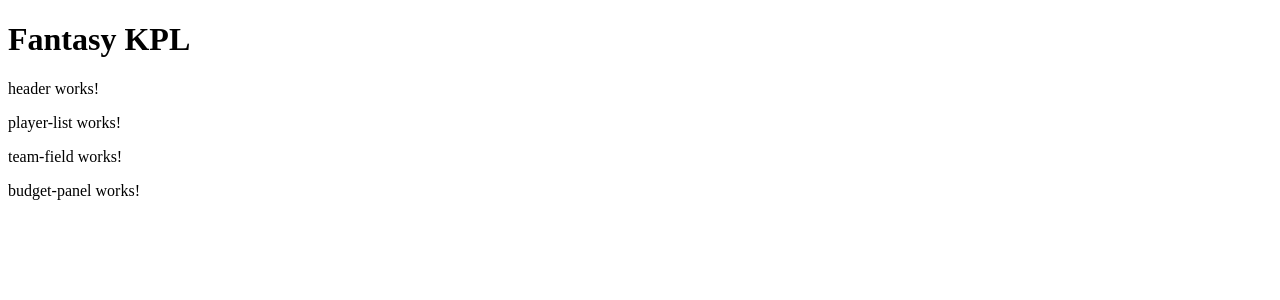
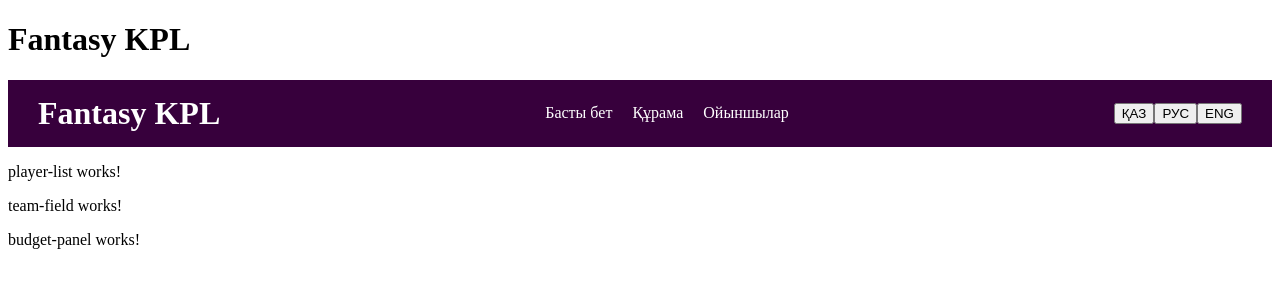
Before and after one commit to eraxa7/fantasy-kpl, an Angular app: page / in a window 1280 px wide. Shown: the top 300 px of the page. Built offline with nearby package versions, Linux system fonts and the light colour scheme.

Commit message:
Add language switcher to header

```diff
--- a/package.json
+++ b/package.json
@@ -24,6 +24,7 @@
     "@angular/build": "^21.2.13",
     "@angular/cli": "^21.2.13",
     "@angular/compiler-cli": "^21.2.0",
+    "angular-cli-ghpages": "^3.0.3",
     "jsdom": "^28.0.0",
     "prettier": "^3.8.1",
     "typescript": "~5.9.2",
--- a/src/app/components/header/header.css
+++ b/src/app/components/header/header.css
@@ -0,0 +1,29 @@
+.header {
+  background: #37003c;
+  color: white;
+
+  display: flex;
+  justify-content: space-between;
+  align-items: center;
+
+  padding: 15px 30px;
+}
+
+.logo h1 {
+  margin: 0;
+}
+
+.nav {
+  display: flex;
+  gap: 20px;
+}
+
+.nav a {
+  color: white;
+  text-decoration: none;
+  font-weight: 500;
+}
+
+.nav a:hover {
+  text-decoration: underline;
+}
--- a/src/app/components/header/header.html
+++ b/src/app/components/header/header.html
@@ -1 +1,57 @@
-<p>header works!</p>
+<header class="header">
+
+  <div class="logo">
+    <h1>Fantasy KPL</h1>
+  </div>
+
+  <nav class="nav">
+
+    <a href="#">
+      {{
+        currentLanguage === 'kz'
+          ? 'Басты бет'
+          : currentLanguage === 'ru'
+          ? 'Главная'
+          : 'Home'
+      }}
+    </a>
+
+    <a href="#">
+      {{
+        currentLanguage === 'kz'
+          ? 'Құрама'
+          : currentLanguage === 'ru'
+          ? 'Команда'
+          : 'Team'
+      }}
+    </a>
+
+    <a href="#">
+      {{
+        currentLanguage === 'kz'
+          ? 'Ойыншылар'
+          : currentLanguage === 'ru'
+          ? 'Игроки'
+          : 'Players'
+      }}
+    </a>
+
+  </nav>
+
+  <div class="language-switcher">
+
+    <button (click)="setLanguage('kz')">
+      ҚАЗ
+    </button>
+
+    <button (click)="setLanguage('ru')">
+      РУС
+    </button>
+
+    <button (click)="setLanguage('en')">
+      ENG
+    </button>
+
+  </div>
+
+</header>
--- a/src/app/components/header/header.ts
+++ b/src/app/components/header/header.ts
@@ -6,4 +6,12 @@ import { Component } from '@angular/core';
   templateUrl: './header.html',
   styleUrl: './header.css',
 })
-export class Header {}
+export class Header {
+
+  currentLanguage = 'kz';
+
+  setLanguage(language: string) {
+    this.currentLanguage = language;
+  }
+
+}
```
Also changed, not shown: 1 other file (tests, documents, lock files or other folders).
